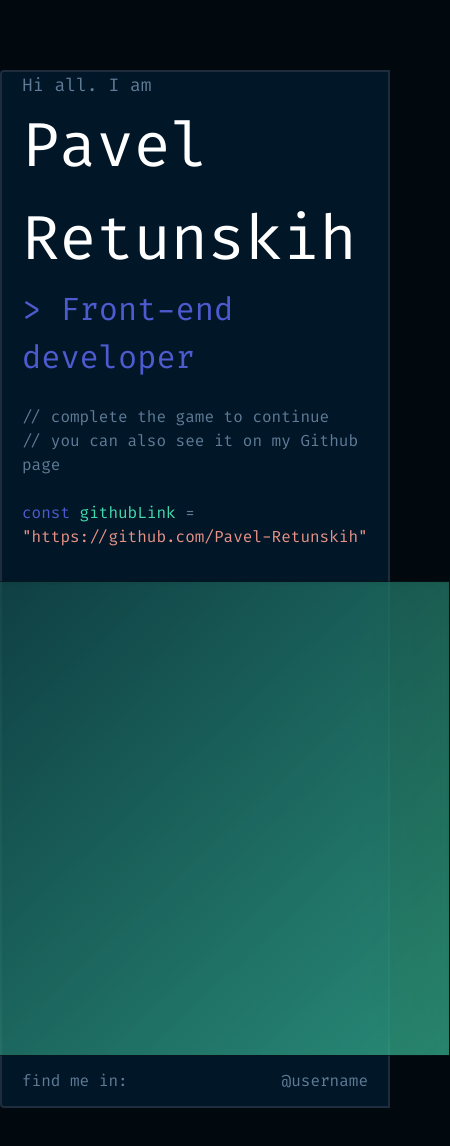
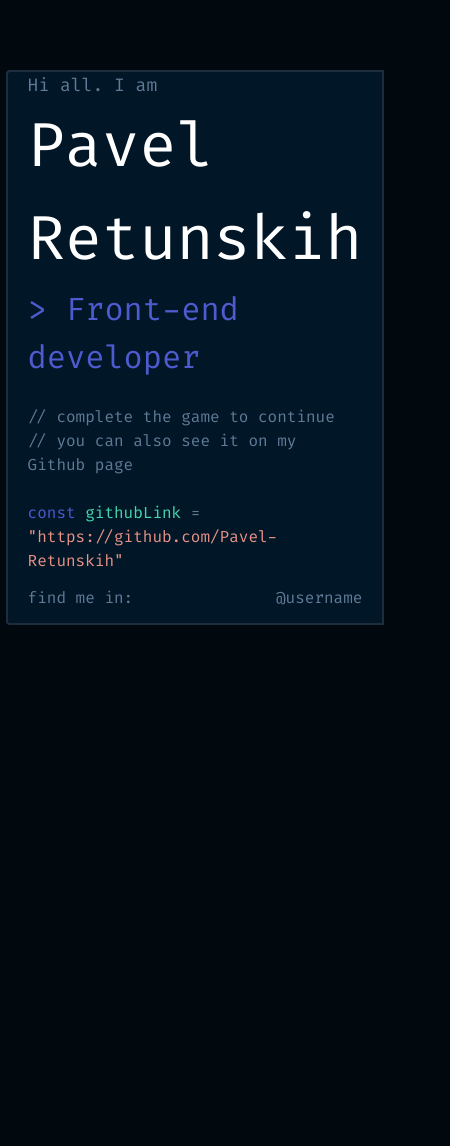
Before and after one commit to Pavel-Retunskih/portfolionext, a Next.js app: page /hello in a window 390 px wide. Shown: the top 1146 px of the page, 450 px wide, since content can reach past the window. After the commit the page ends 844 px from the top, so only its background shows below. Built offline with nearby package versions, Linux system fonts and the light colour scheme.

Commit message:
fix game display

```diff
--- a/src/app/hello/page.tsx
+++ b/src/app/hello/page.tsx
@@ -3,7 +3,7 @@ import Link from "next/link";
 
 export default function HelloPage(){
   return (
-      <div className={'flex-col gap-8 lg:flex-row max-w-[1160px] w-full flex items-center  lg:my-[180px]' +
+      <div className={'flex-col gap-8 lg:flex-row max-w-[1160px] w-full flex items-center lg:my-[180px]' +
           ' mx-auto justify-between'}>
     <div className={'md:mt-14'}>
       <div>
@@ -19,11 +19,10 @@ export default function HelloPage(){
           className={'text-accent-aqua'}>githubLink</span> = <span
           className={'text-accent-pink'}><Link target={'_blank'} href={'https://github.com/Pavel-Retunskih'}>&#34;https://github.com/Pavel-Retunskih&#34;</Link></span></p>
     </div>
-    <div className={'w-[510px] h-[475px] border-[1px] border-[#0C1616] bg-gradient-to-br' +
-        ' from-[#175553] to-[#43D9AD] backdrop-blur-xl opacity-60 shadow-inner shadow-white px-[30px] py-[35px]'+' ' +
-        'hidden sm:block'}>
-  <div className={'bg-black opacity-75 w-[240px] h-[405px]'}>
-  </div>
+    <div className={'hidden md:block w-[510px] h-[475px] border-[1px] border-[#0C1616] bg-gradient-to-br' +
+        ' from-[#175553] to-[#43D9AD] backdrop-blur-xl opacity-60 shadow-inner shadow-white px-[30px] py-[35px]'}>
+    <div className={'bg-black opacity-75 w-[240px] h-[405px]'}>
+    </div>
     </div>
 
   </div>)
```
